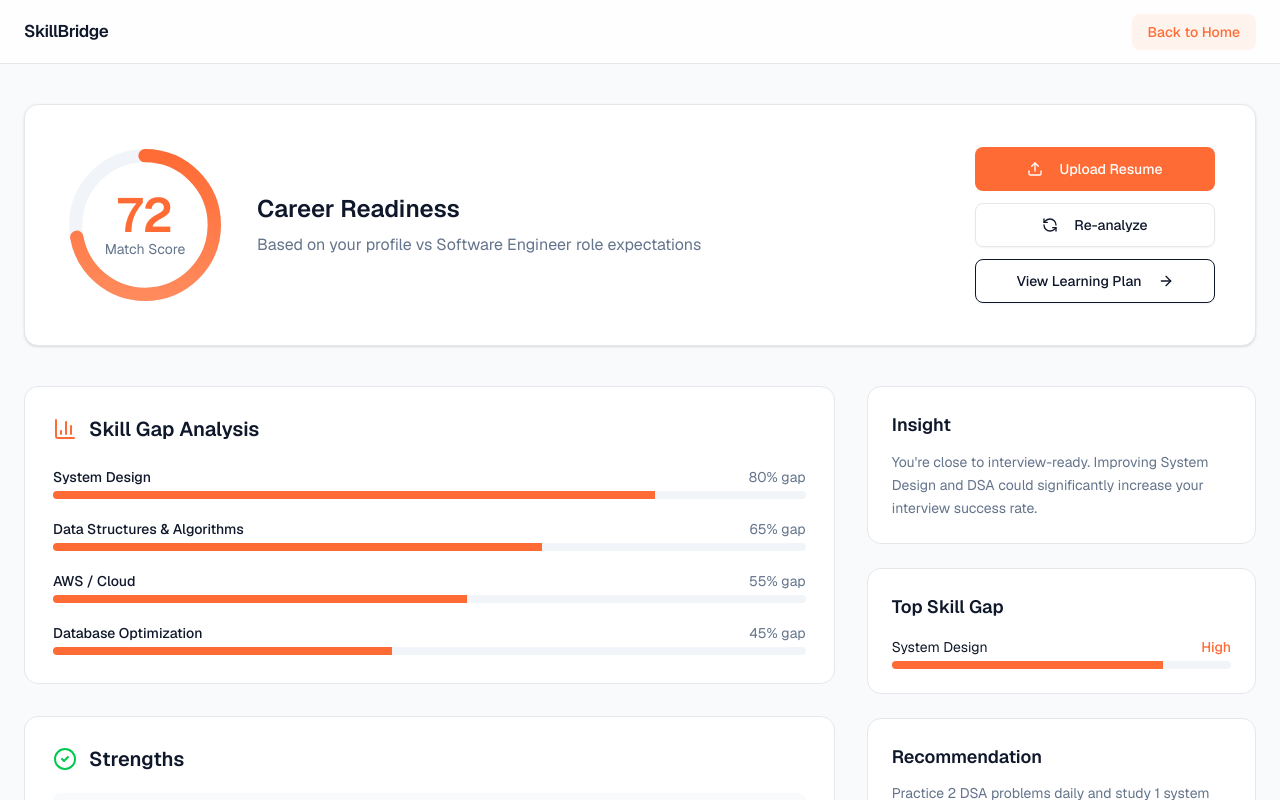
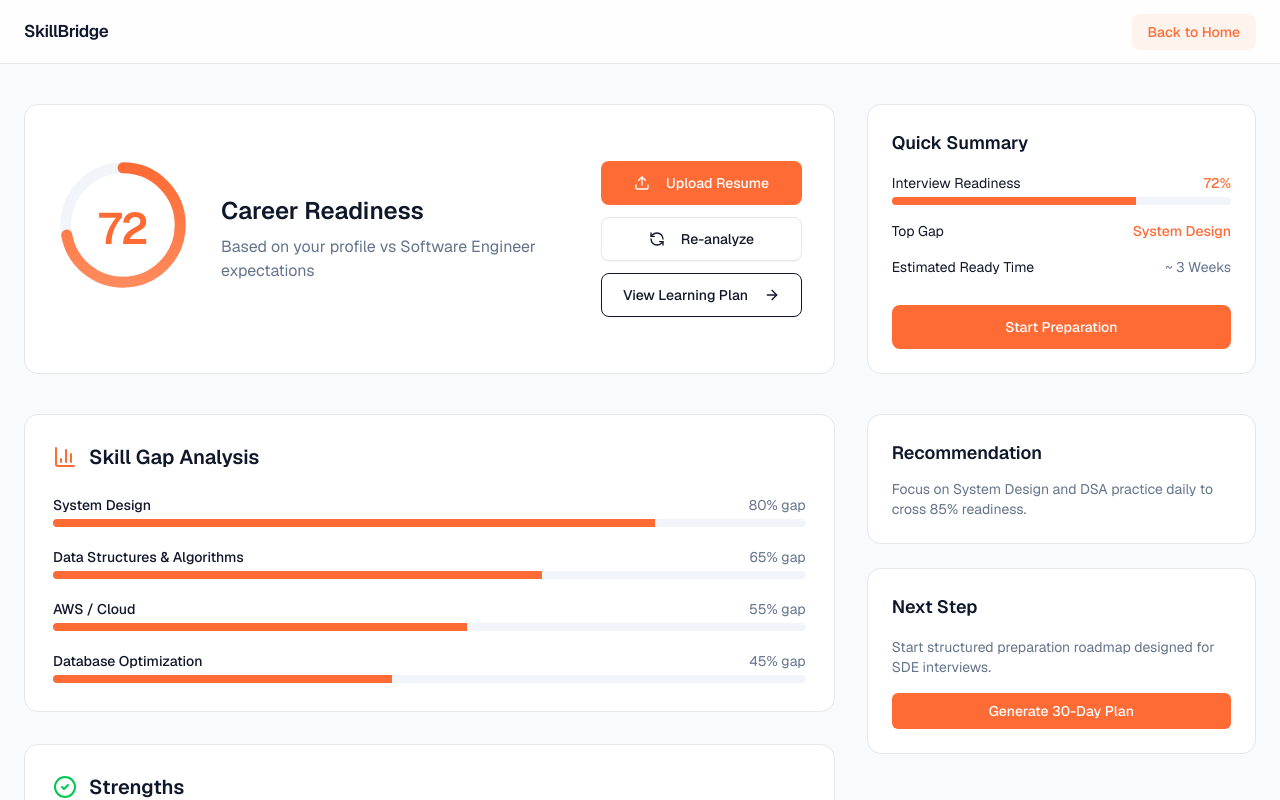
Before and after one commit to gauravag18/SkillBridge, a Next.js app: page /dashboard in a window 1280 px wide. Shown: the top 800 px of the page. Built offline with nearby package versions, Linux system fonts and the light colour scheme.

Commit message:
dashboard ui updated

```diff
--- a/app/dashboard/page.tsx
+++ b/app/dashboard/page.tsx
@@ -10,10 +10,7 @@ import {
   CheckCircle2,
   ArrowRight,
   BarChart3,
-  Calendar,
 } from "lucide-react";
-
-/* ---------------- NAVBAR ---------------- */
 
 function Navbar() {
   return (
@@ -33,8 +30,6 @@ function Navbar() {
     </header>
   );
 }
-
-/* ---------------- PAGE ---------------- */
 
 export default function DashboardPage() {
   const [loading, setLoading] = useState(false);
@@ -76,21 +71,18 @@ export default function DashboardPage() {
 
       <main className="max-w-7xl mx-auto px-6 py-10">
 
-        {/* ---------------- HERO SCORE ---------------- */}
-        <div className="card p-8 lg:p-10 shadow-sm flex flex-col lg:flex-row items-center justify-between gap-10 mb-10">
+        {/* TOP DASHBOARD ROW */}
+        <div className="grid lg:grid-cols-3 gap-8 items-stretch mb-10">
+
+          {/* LEFT: MATCH SCORE */}
+          <div className="lg:col-span-2 card p-8 flex flex-col lg:flex-row items-center justify-between gap-10">
+
+            <div className="flex items-center gap-8">
 
               {/* Score Circle */}
-          <div className="flex items-center gap-8">
               <div className="relative h-40 w-40 flex items-center justify-center">
                 <svg className="absolute inset-0 -rotate-90" viewBox="0 0 120 120">
-                <circle
-                  cx="60"
-                  cy="60"
-                  r="52"
-                  stroke="#f1f5f9"
-                  strokeWidth="10"
-                  fill="none"
-                />
+                  <circle cx="60" cy="60" r="52" stroke="#f1f5f9" strokeWidth="10" fill="none"/>
                   <circle
                     cx="60"
                     cy="60"
@@ -109,24 +101,27 @@ export default function DashboardPage() {
                   </defs>
                 </svg>
 
-              <div className="text-center">
-                <div className="text-5xl font-semibold text-brand">{readiness}</div>
-                <div className="text-sm text-muted">Match Score</div>
-              </div>
+                <div className="absolute inset-0 flex flex-col items-center justify-center leading-none">
+  <span className="text-[44px] font-semibold text-brand tracking-tight mb-6 translate-y-[2px]">
+    {readiness}
+  </span>
 </div>
 
+              </div>
+
+              {/* Text */}
               <div>
                 <h1 className="text-2xl font-semibold text-slate-900 mb-2">
                   Career Readiness
                 </h1>
                 <p className="text-muted">
-                Based on your profile vs {targetRole} role expectations
+                  Based on your profile vs {targetRole} expectations
                 </p>
               </div>
             </div>
 
             {/* Actions */}
-          <div className="flex flex-col gap-3 w-full lg:w-[240px]">
+            <div className="flex flex-col gap-3 w-full lg:w-60">
               <Button className="bg-brand text-white h-11 rounded-lg">
                 <Upload className="mr-2 h-4 w-4" />
                 Upload Resume
@@ -148,7 +143,49 @@ export default function DashboardPage() {
             </div>
           </div>
 
-        {/* ---------------- MAIN GRID ---------------- */}
+          {/* RIGHT: QUICK SUMMARY */}
+          <div className="card p-6 flex flex-col justify-between">
+
+            <div>
+              <h3 className="font-semibold text-lg mb-4">Quick Summary</h3>
+
+              <div className="space-y-4 text-sm">
+
+                <div>
+                  <div className="flex justify-between mb-1">
+                    <span>Interview Readiness</span>
+                    <span className="text-brand font-medium">72%</span>
+                  </div>
+                  <div className="progress h-2">
+                    <div className="progress-fill" style={{width:"72%"}}/>
+                  </div>
+                </div>
+
+                <div>
+                  <div className="flex justify-between mb-1">
+                    <span>Top Gap</span>
+                    <span className="text-brand font-medium">System Design</span>
+                  </div>
+                </div>
+
+                <div>
+                  <div className="flex justify-between mb-1">
+                    <span>Estimated Ready Time</span>
+                    <span className="text-muted">~ 3 Weeks</span>
+                  </div>
+                </div>
+
+              </div>
+            </div>
+
+            <Button className="mt-6 bg-brand text-white h-11 rounded-lg">
+              Start Preparation
+            </Button>
+
+          </div>
+        </div>
+
+        {/*MAIN GRID*/}
         <div className="grid lg:grid-cols-3 gap-8 items-start">
 
           {/* LEFT COLUMN */}
@@ -170,10 +207,7 @@ export default function DashboardPage() {
                     </div>
 
                     <div className="progress h-2">
-                      <div
-                        className="progress-fill"
-                        style={{ width: `${gap.percentage}%` }}
-                      />
+                      <div className="progress-fill" style={{ width: `${gap.percentage}%` }} />
                     </div>
                   </div>
                 ))}
@@ -211,46 +245,31 @@ export default function DashboardPage() {
                 ))}
               </div>
             </div>
+
           </div>
 
           {/* RIGHT SIDEBAR */}
           <div className="space-y-6">
 
-            {/* Insight */}
             <div className="card p-6">
-              <h3 className="font-semibold text-lg mb-3">Insight</h3>
-              <p className="text-sm text-muted leading-relaxed">
-                You're close to interview-ready. Improving System Design and DSA
-                could significantly increase your interview success rate.
+              <h3 className="font-semibold text-lg mb-3">Recommendation</h3>
+              <p className="text-sm text-muted">
+                Focus on System Design and DSA practice daily to cross 85% readiness.
               </p>
             </div>
 
-            {/* Top Gap */}
             <div className="card p-6">
-              <h3 className="font-semibold text-lg mb-4">Top Skill Gap</h3>
-
-              <div>
-                <div className="flex justify-between text-sm mb-1">
-                  <span>System Design</span>
-                  <span className="text-brand font-medium">High</span>
-                </div>
-
-                <div className="progress h-2">
-                  <div className="progress-fill" style={{ width: "80%" }} />
-                </div>
-              </div>
-            </div>
-
-            {/* Reminder */}
-            <div className="card p-6">
-              <h3 className="font-semibold text-lg mb-3">Recommendation</h3>
-              <p className="text-sm text-muted">
-                Practice 2 DSA problems daily and study 1 system design concept
-                per day to reach 85% readiness within ~3 weeks.
+              <h3 className="font-semibold text-lg mb-4">Next Step</h3>
+              <p className="text-sm text-muted mb-4">
+                Start structured preparation roadmap designed for SDE interviews.
               </p>
+              <Button className="w-full bg-brand text-white">
+                Generate 30-Day Plan
+              </Button>
             </div>
 
           </div>
+
         </div>
       </main>
     </div>
```
Lines whose indentation alone changed are shown as unchanged.
